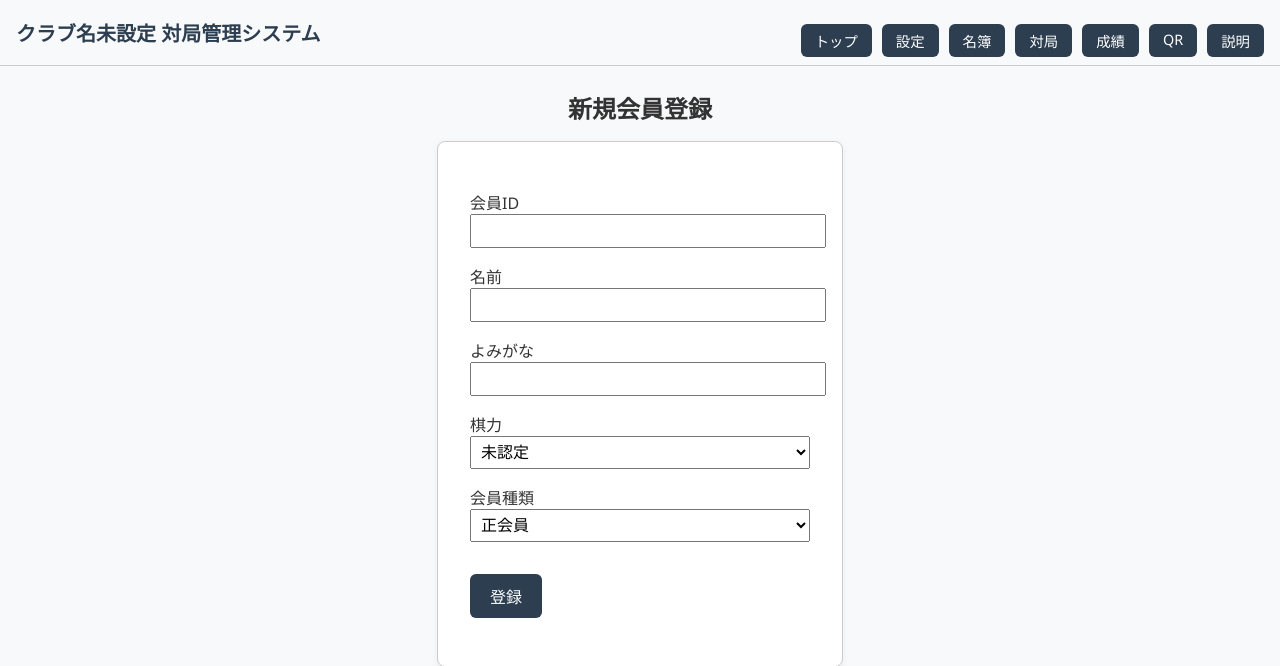
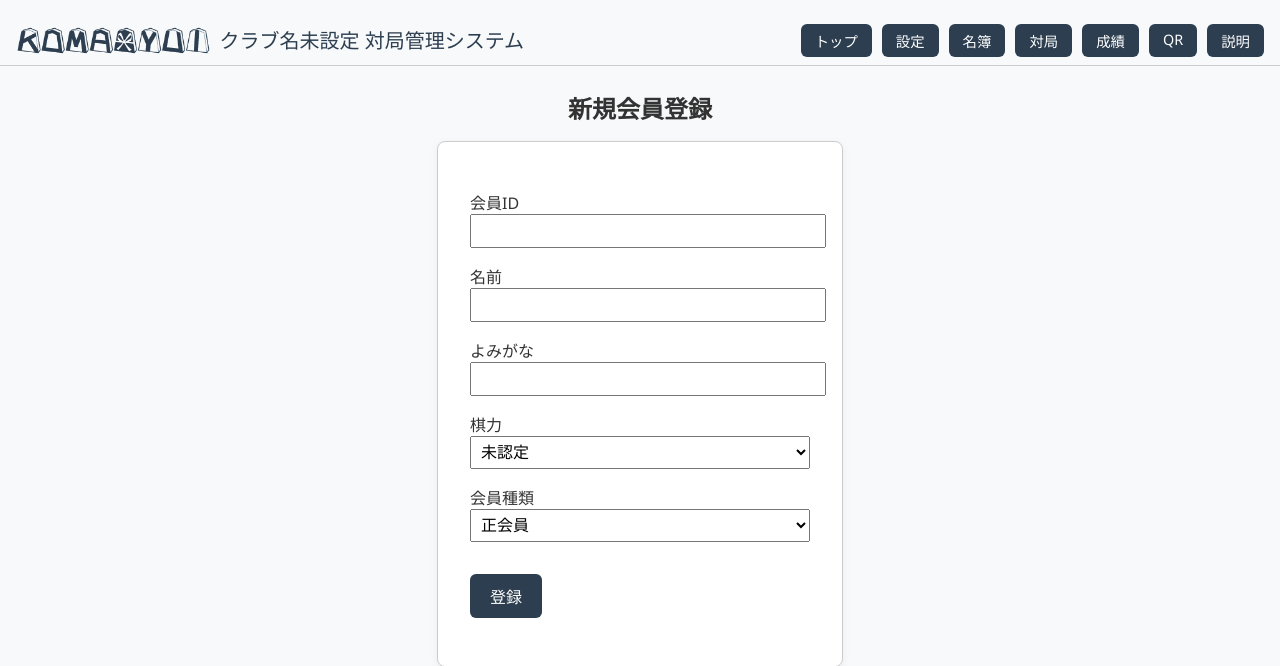
Before and after one commit to katono-m/taikyoku-app, a Flask app: page /add in a window 1280 px wide. Shown: the top 666 px of the page. Run offline with Flask 3, Linux system fonts and the light colour scheme; the visitor is signed in with stand-in values (Sample User, id 1); data comes from the database, SQL or seed files in the repository; data that the repository does not hold is empty; some libraries are stand-ins or nearby versions.

Commit message:
ロゴ挿入

```diff
--- a/templates/base.html
+++ b/templates/base.html
@@ -73,11 +73,40 @@
     .alert-warning { border-color: #ffeeba; background: #fffaf0; color: #7a5a00; }
     .alert-error   { border-color: #f5c6cb; background: #fff5f5; color: #842029; }
     .alert-info    { border-color: #b8daff; background: #f0f8ff; color: #0c5460; }
+
+        /* ▼ ブランド（ロゴ＋タイトル） */
+    .brand {
+      display: flex;
+      align-items: center;
+      gap: 10px;
+      text-decoration: none;     /* クリック領域はリンクだが下線は消す */
+      color: inherit;            /* 文字色は継承 */
+    }
+    .brand-logo {
+      display: block;
+      height: 28px;              /* ロゴの見た目高さ。迷ったら28pxでOK */
+      width: auto;               /* 縦横比は保つ */
+      object-fit: contain;       /* はみ出し防止 */
+    }
+    .brand-title {
+      font-size: 1.25rem;        /* 既存の header h1 と同じサイズ感 */
+      color: #2c3e50;
+      line-height: 1;
+      white-space: nowrap;       /* 折り返し防止（必要な場合） */
+    }
+
+    /* 既存の header h1 は使わなくなるので見た目齟齬を避ける（任意）
+       ※そのままでも動作しますが、念のため。 */
+    header h1 { display: none; }
+
   </style>
 </head>
 <body>
   <header>
-    <h1>{{ club.name if club else "クラブ名未設定" }} 対局管理システム</h1>
+    <a href="{{ url_for('index') }}" class="brand" aria-label="トップへ">
+      <img src="{{ url_for('static', filename='img/logo.png') }}" alt="ロゴ" class="brand-logo">
+      <span class="brand-title">{{ club.name if club else "クラブ名未設定" }} 対局管理システム</span>
+    </a>
     <nav>
       <a href="{{ url_for('index') }}" class="btn-nav">トップ</a>
       <a href="{{ url_for('settings_index') }}" class="btn-nav">設定</a>
```
Also changed, not shown: static/img/logo.png (added).
